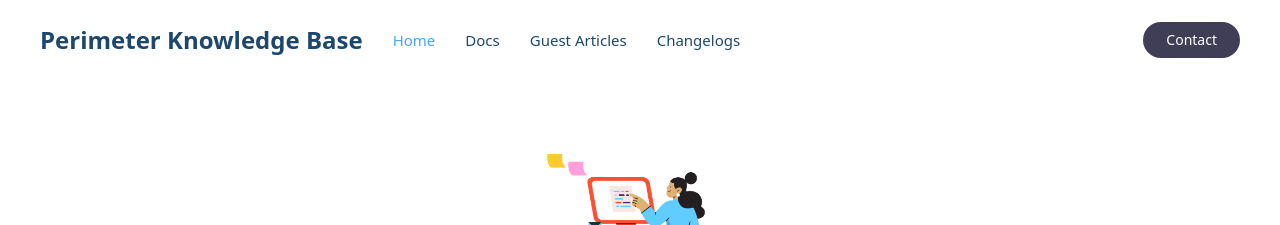
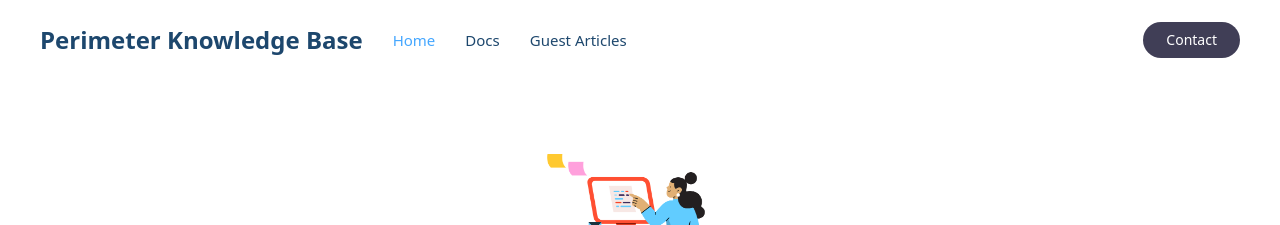
Before and after one commit to josephwper/perimeterkb, a Jekyll site: the page built from index.md, in a window 1280 px wide and 900 px high. Shown: the top 225 px of the window. Built offline with Jekyll 4.4.1, drawn with Linux system fonts in a browser that asks for light colours.

Commit message:
Update navigation_header.yml

```diff
--- a/_data/navigation_header.yml
+++ b/_data/navigation_header.yml
@@ -9,9 +9,6 @@ left:
 
   - title: Guest Articles
     url: /blog/
-
-  - title: Changelogs
-    url: /changelog-posts/
 
 
 # Navbar right menu navigation links
```
